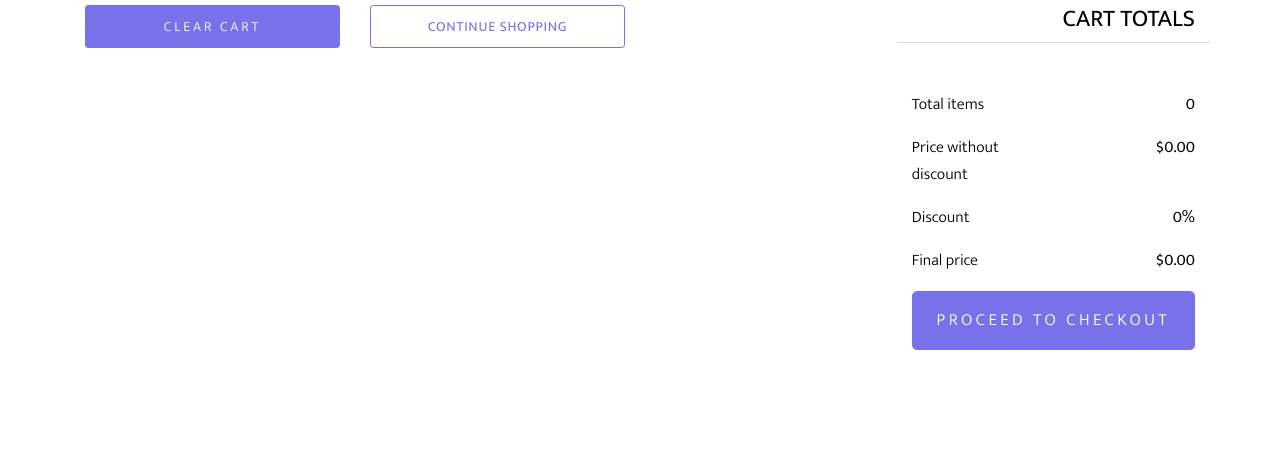
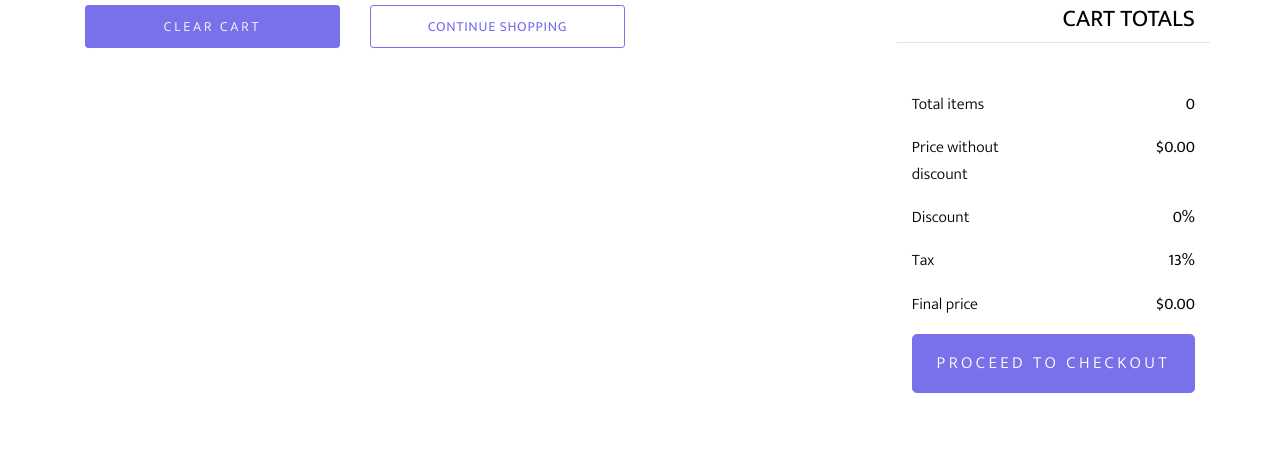
Before and after one commit to alexeyvershinin/django_stripe_test, a Django app: page /cart/ in a window 1280 px wide. Shown: the part 406-879 px from the top of the page. Before the commit the page ends 756 px from the top, so only its background shows below. Run offline with Django 4.2, Linux system fonts and the light colour scheme; data comes from the database, SQL or seed files in the repository; both versions use the stored data as it was after the commit; some libraries are stand-ins or nearby versions; some web fonts are replaced.

Commit message:
models.py добавил модель Tax, в user_tags.py обновил метод расчета цены с учетом налога, views.py добавил налог в функцию create_session

```diff
--- a/payments/models.py
+++ b/payments/models.py
@@ -3,6 +3,12 @@ from django.urls import reverse
 
 
 # Create your models here.
+# налог
+class Tax(models.Model):
+    name = models.CharField(max_length=100, null=True)
+    tax_percentage = models.PositiveIntegerField()  # процент налога
+
+
 # скидка
 class Discount(models.Model):
     name = models.CharField(max_length=100, null=True)
@@ -43,6 +49,8 @@ class Order(models.Model):
     items = models.ManyToManyField(Item,
                                    through='PositionOrder')  # связь многие ко многим через таблицу PositionOrder
     discount = models.ForeignKey(Discount, on_delete=models.SET_NULL, null=True)
+    tax = models.ManyToManyField(Tax)
+
 
     def __str__(self):
         return f'Order №{self.pk} dated {self.date_create.strftime("%b %d, %Y")}'
@@ -52,6 +60,9 @@ class Order(models.Model):
 
     def save(self, *args, **kwargs):
         super().save(*args, **kwargs)
+
+        # поскольку налог один, сделаем пока так, в будущем можно написать методы для присвоения различных налогов
+        self.tax.set(Tax.objects.filter(name='NDS'))
 
         # получаем скидки, где условия ниже, чем общая стоимость заказа
         discounts = Discount.objects.filter(conditions__lte=float(self.order_price)).order_by('-discount_percentage')
--- a/payments/templates/cart/cart.html
+++ b/payments/templates/cart/cart.html
@@ -94,6 +94,14 @@
                             </div>
                             <div class="row mb-3">
                                 <div class="col-md-6">
+                                    <span class="text-black">Tax</span>
+                                </div>
+                                <div class="col-md-6 text-right">
+                                    <strong class="text-black">{{ discount_info.2 }}%</strong>
+                                </div>
+                            </div>
+                            <div class="row mb-3">
+                                <div class="col-md-6">
                                     <span class="text-black">Final price</span>
                                 </div>
                                 <div class="col-md-6 text-right">
--- a/payments/templatetags/user_tags.py
+++ b/payments/templatetags/user_tags.py
@@ -1,6 +1,6 @@
 from django import template
 from payments.cart import Cart
-from payments.models import Item, Discount
+from payments.models import Item, Discount, Tax
 
 register = template.Library()
 
@@ -27,11 +27,20 @@ def cart_obj_count(context):
 def show_discount(context):
     request = context['request']
     cart = Cart(request)
+    # получаем все скидки условия которых ниже стоимости всех товаров в корзине
     discounts = Discount.objects.filter(conditions__lte=float(cart.get_total_full_price())).order_by(
         '-discount_percentage')
     if discounts.exists():
         discount = discounts.first().discount_percentage
     else:
         discount = 0
-    final_price = float(cart.get_total_full_price()) - (float(cart.get_total_full_price()) * discount / 100)
-    return final_price, discount
+
+    tax = Tax.objects.get(name='NDS').tax_percentage  # процент налога, принимаем во внимание, что налог у нас один
+
+    total_price = float(cart.get_total_full_price())  # цена товаров в корзине без скидки и налога
+    discount_amount = total_price * discount / 100  # вычисляем скидку
+    final_price = total_price - discount_amount  # цена с учетом скидки
+    tax_amount = final_price * tax / 100  # вычисляем налог
+    final_price_with_tax = final_price + tax_amount  # итоговая цена
+
+    return final_price_with_tax, discount, tax
--- a/payments/views.py
+++ b/payments/views.py
@@ -9,11 +9,12 @@ from payments.models import Item, Order, PositionOrder
 from payments.cart import Cart
 import stripe
 
+# устанавливаем ключ Stripe API
 stripe.api_key = settings.STRIPE_SECRET_KEY
 
 
 # Create your views here.
-# список объектов, главная страница
+# список всех элементов, главная страница
 def items_list(request):
     items = Item.objects.all()
     context = {
@@ -23,14 +24,13 @@ def items_list(request):
     return render(request, 'payments/index.html', context)
 
 
-# подробная информация об объекте
+# подробная информация об элементе
 def item_detail(request, item_id):
     item = get_object_or_404(Item, id=item_id)
     context = {
         'item': item,
         'title': item.name,
-        # 'STRIPE_PUBLIC_KEY': settings.STRIPE_PYBLIC_KEY,
-        'form': CartAddProductForm()
+        'form': CartAddProductForm()  # форма для добавления товаров в корзину
     }
     return render(request, 'payments/item_detail.html', context)
 
@@ -55,6 +55,16 @@ def create_session(request):
         f"- {item['item'].name}: {item['count_item']} pieces for {int(item['price_item']) / 100:.2f} USD" for item in
         cart)
 
+    # получаем процент налога из налоговой модели заказа, пока код предусматривает, что мы используем один налог
+    tax = order.tax.get(name='NDS')
+
+    # создаем объект налоговой ставки Stripe для сессии
+    tax_rate = stripe.TaxRate.create(
+        display_name=tax.name,
+        percentage=tax.tax_percentage,
+        inclusive=False  # налог не включен в стоимость
+    )
+
     # Создаем объект Checkout Session, который будет обрабатывать платеж
     session_args = {
         'payment_method_types': ['card'],
@@ -69,6 +79,7 @@ def create_session(request):
                     },
                 },
                 'quantity': 1,
+                'tax_rates': [tax_rate['id']]
             },
         ],
         'mode': "payment",
```
Also changed, not shown: payments/admin.py (+14 -1 lines), db.sqlite3.
